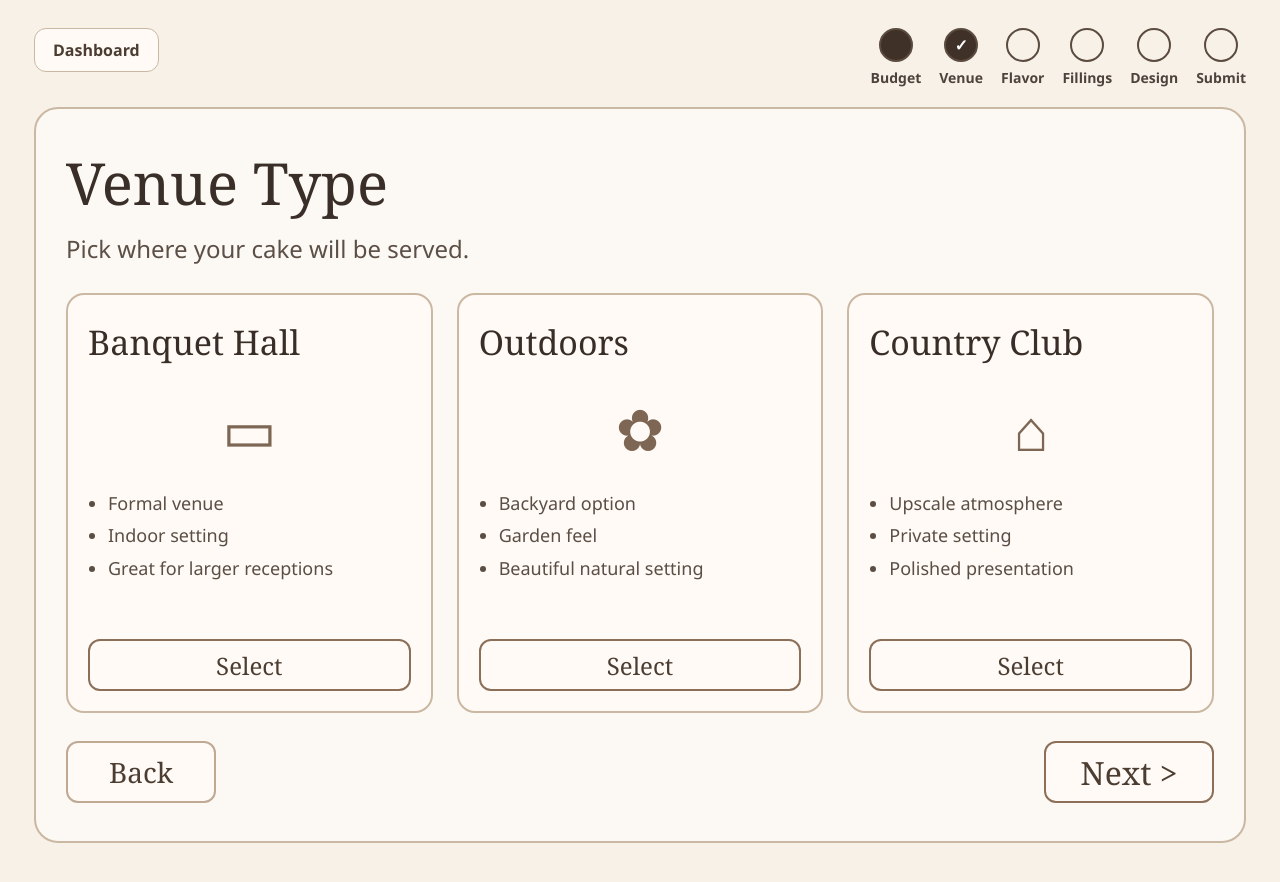
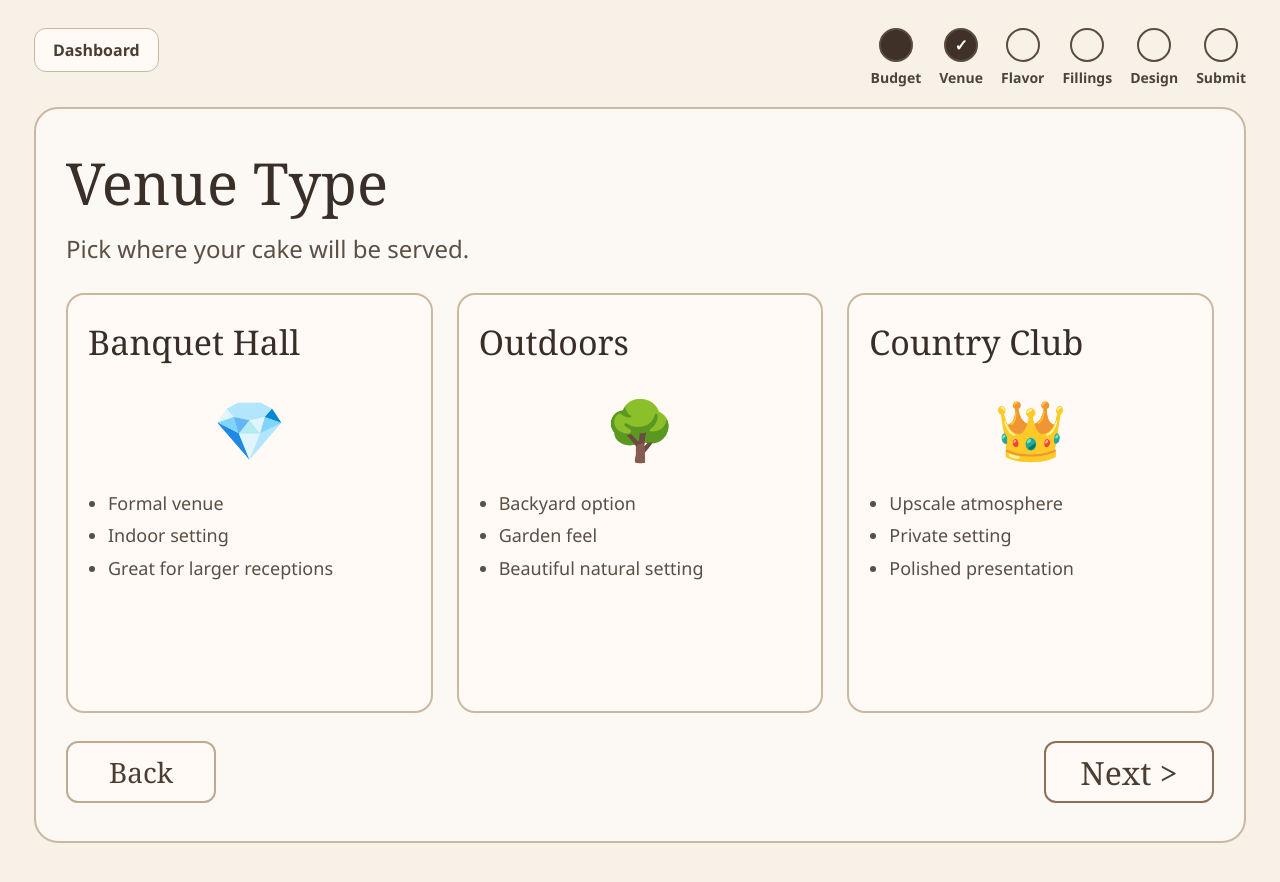
Before and after one commit to alexajimenez24/CakeTalk, a React (Create React App) app: page /venue in a window 1280 px wide. Built offline with nearby package versions, Linux system fonts and the light colour scheme; sample sign-in values are in the browser's storage.

Commit message:
Improve VenuePage: remove redundant select button, update icons, make cards clickable

```diff
--- a/src/pages/VenuePage.js
+++ b/src/pages/VenuePage.js
@@ -7,19 +7,19 @@ const venueOptions = [
   {
     id: "banquet-hall",
     title: "Banquet Hall",
-    icon: "▭",
+    icon: "💎",
     bullets: ["Formal venue", "Indoor setting", "Great for larger receptions"]
   },
   {
     id: "outdoors",
     title: "Outdoors",
-    icon: "✿",
+    icon: "🌳",
     bullets: ["Backyard option", "Garden feel", "Beautiful natural setting"]
   },
   {
     id: "country-club",
     title: "Country Club",
-    icon: "⌂",
+    icon: "👑",
     bullets: ["Upscale atmosphere", "Private setting", "Polished presentation"]
   }
 ];
@@ -142,6 +142,7 @@ export default function VenuePage() {
               <div
                 key={venue.id}
                 className={`venue-option-card ${isSelected ? "selected" : ""}`}
+                onClick={() => handleSelectVenue(venue.id)}
               >
                 <h2 className="venue-option-title">{venue.title}</h2>
 
@@ -152,13 +153,6 @@ export default function VenuePage() {
                     <li key={item}>{item}</li>
                   ))}
                 </ul>
-
-                <button
-                  className="select-btn"
-                  onClick={() => handleSelectVenue(venue.id)}
-                >
-                  Select
-                </button>
 
                 {isSelected && (
                   <div className="memo-section">
--- a/src/styles.css
+++ b/src/styles.css
@@ -881,6 +881,13 @@ textarea {
   min-height: 420px;
   display: flex;
   flex-direction: column;
+  cursor: pointer;
+  transition: all 0.2s ease;
+}
+
+.venue-option-card:hover {
+  border-color: #8b6f58;
+  box-shadow: 0 0 0 2px rgba(139, 111, 88, 0.08);
 }
 
 .venue-option-card.selected {
```
Also changed, not shown: 1 other file (tests, documents, lock files or other folders).
